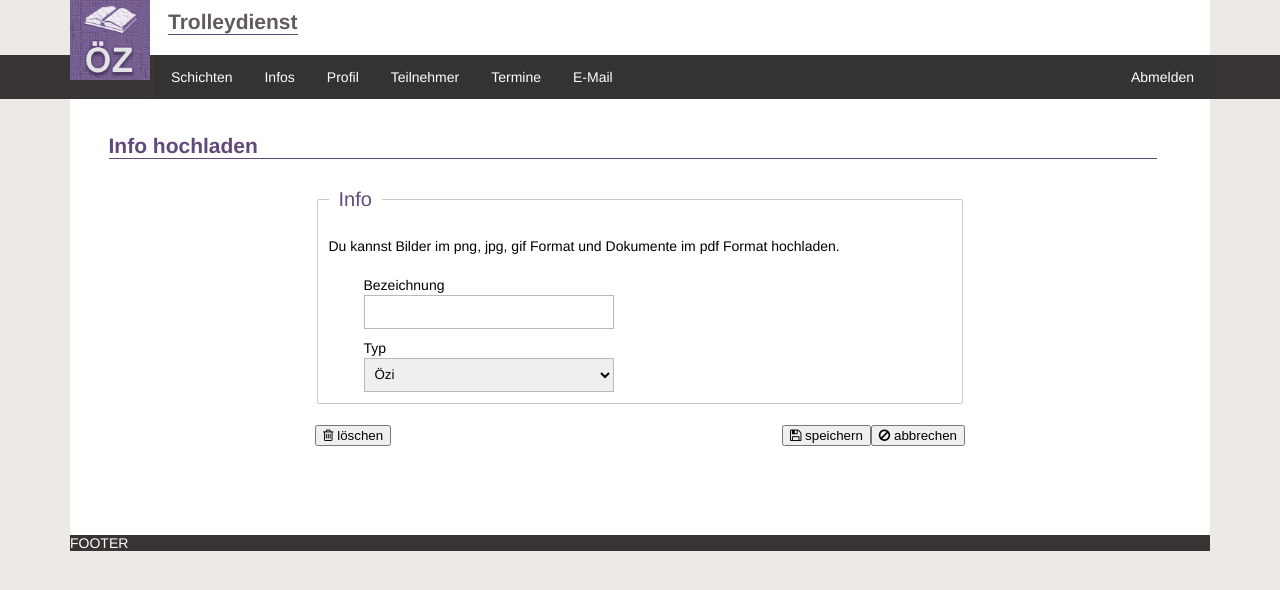
After one commit to schillermann/trolleydienst, a PHP site: page /info-edit in a window 1280 px wide. The commit adds this page. Shown: the top 590 px of the page. Run offline with PHP 8.4, Linux system fonts and the light colour scheme; the visitor is signed in with stand-in values (Sample User, id 1).

Commit message:
Added fontawesome for icons. Check is the user an admin then show him the edit buttons on the info page. Info edit page added.

```diff
--- /dev/null
+++ b/info-edit.php
@@ -0,0 +1,7 @@
+<?php
+require 'includes/init_page.php';
+$database_pdo = include 'includes/database_pdo.php';
+$template_placeholder = array();
+
+$render_page = include 'includes/render_page.php';
+echo $render_page($template_placeholder);
--- a/templates/layout.php
+++ b/templates/layout.php
@@ -5,6 +5,7 @@
         <title>Trolleydienst</title>
         <meta name="description" content="Trolleydienst Verwaltung">
         <meta name="viewport" content="width=device-width, initial-scale=1.0">
+        <link rel="stylesheet" href="vendor/components/font-awesome/css/font-awesome.min.css">
         <link href="/css/global.css" rel="stylesheet">
     </head>
 
--- /dev/null
+++ b/templates/pages/info-edit.php
@@ -0,0 +1,53 @@
+<h2>Info hochladen</h2>
+    <div class="container-center">
+    <?php if (isset($placeholder['file_uploaded'])) : ?>
+        <div class="note-box">
+            <?php if ($placeholder['file_uploaded']): ?>
+                <p class="success">
+                    Die Datei wurde hochgeladen.
+                </p>
+            <?php else: ?>
+            <p class="error">
+                Die Datei konnte nicht hochgeladen werden!
+            </p>
+            <?php endif; ?>
+        </div>
+    <?php endif; ?>
+
+    <form method="post">
+        <fieldset>
+            <legend>Info</legend>
+            <p>Du kannst Bilder im png, jpg, gif Format und Dokumente im pdf Format hochladen.</p>
+            <div>
+                <label for="file_label">Bezeichnung</label>
+                <input id="file_label" type="text" name="file_label" tabindex="1">
+            </div>
+
+            <div>
+                <label for="file_type">Typ</label>
+                <select name="file_type" tabindex="2">
+                    <option value="-1">Anleitung</option>
+                    <option value="0" selected="">Özi</option>
+                    <option value="1">Trolley</option>
+                    <option value="2">Infostand</option>
+                </select>
+            </div>
+
+        </fieldset>
+        <div class="from_button">
+
+            <button type="submit">
+                <i class="fa fa-trash-o" aria-hidden="true"></i> löschen
+            </button>
+
+            <button type="submit" style="float: right">
+                <i class="fa fa-ban" aria-hidden="true"></i> abbrechen
+            </button>
+            <button type="submit" style="float: right">
+                <i class="fa fa-floppy-o" aria-hidden="true"></i> speichern
+            </button>
+
+
+        </div>
+    </form>
+</div>
```
Also changed, not shown: composer.json (added, +13 -0 lines), templates/pages/info.php (+11 -3 lines), 1 other file.
